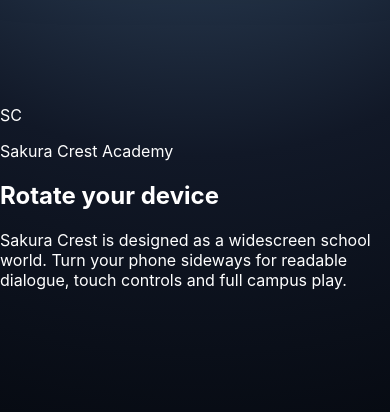
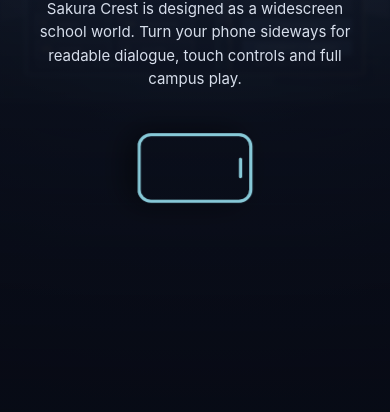
Before and after one commit to alexdevriesxing/Socialgame, a plain HTML site: page index.html in a window 390 px wide. Shown: the part 432-844 px from the top of the page. Drawn offline with Linux system fonts and the light colour scheme.

Commit message:
Polish responsive presentation and rotate prompt

```diff
--- a/styles.css
+++ b/styles.css
@@ -13,6 +13,7 @@
 .creator button { cursor:pointer; color:#fff; background:linear-gradient(#5d89bc,#3e679a); box-shadow:0 4px 12px #0005; }
 .creator button:active { transform:translateY(1px); }
 .hidden { display:none !important; }
+.orientation-hint { display:none; }
 #runtime-status { position:fixed; z-index:1000; left:50%; bottom:max(18px,env(safe-area-inset-bottom)); transform:translate(-50%,140%); width:min(560px,calc(100vw - 32px)); padding:14px 16px; border:1px solid #f1cf70; border-radius:12px; background:#181b2af2; box-shadow:0 18px 60px #000c; color:#fff7e8; display:grid; grid-template-columns:1fr auto; gap:6px 14px; align-items:center; transition:transform .2s ease; }
 #runtime-status.visible { transform:translate(-50%,0); }
 #runtime-status strong { color:#f1cf70; }
@@ -20,3 +21,16 @@
 #runtime-status button { grid-column:2; grid-row:1 / span 2; align-self:stretch; border:1px solid #7599c5; border-radius:8px; padding:8px 12px; color:#fff; background:#385d8d; font-weight:750; cursor:pointer; }
 @media (prefers-reduced-motion:reduce) { *,*::before,*::after { scroll-behavior:auto!important; transition-duration:.001ms!important; animation-duration:.001ms!important; animation-iteration-count:1!important; } }
 @media (max-width:700px) { body{padding:0} #app{border-radius:0}.creator { bottom:4%; } .creator input,.creator button { font-size:13px; padding:8px 10px; } #runtime-status { grid-template-columns:1fr; } #runtime-status button { grid-column:1; grid-row:auto; } }
+@media (orientation:portrait) and (max-width:700px) {
+  body { background:radial-gradient(circle at 50% 18%,#35577b,#111827 58%,#070b13); }
+  #app { opacity:.16; filter:blur(2px) saturate(.7); pointer-events:none; width:100vw; max-width:100vw; align-self:center; }
+  .orientation-hint { position:fixed; z-index:50; inset:0; display:grid; place-content:center; justify-items:center; gap:10px; padding:42px 30px max(42px,env(safe-area-inset-bottom)); text-align:center; color:#fff7e8; background:linear-gradient(180deg,rgba(10,16,31,.35),rgba(8,11,22,.9)); }
+  .orientation-crest { display:grid; place-items:center; width:78px; height:78px; border:3px solid #e5b84b; transform:rotate(45deg); background:#1c1d2b; box-shadow:0 16px 45px #0009; color:#e88ea4; font:900 24px Georgia,serif; }
+  .orientation-crest::first-line { transform:rotate(-45deg); }
+  .orientation-kicker { margin:22px 0 0; color:#e5b84b; font-size:12px; font-weight:800; letter-spacing:.18em; text-transform:uppercase; }
+  .orientation-hint h1 { margin:0; font:800 clamp(30px,9vw,44px) Georgia,serif; }
+  .orientation-hint p:not(.orientation-kicker) { max-width:320px; margin:0; color:#d7deeb; font-size:15px; line-height:1.55; }
+  .orientation-phone { width:68px; height:112px; margin-top:12px; border:3px solid #87c9d8; border-radius:13px; transform:rotate(90deg); box-shadow:0 10px 30px #0008; animation:orientation-pulse 1.8s ease-in-out infinite; }
+  .orientation-phone span { display:block; width:20px; height:3px; margin:7px auto; border-radius:4px; background:#87c9d8; }
+}
+@keyframes orientation-pulse { 0%,100%{transform:rotate(90deg) scale(1)} 50%{transform:rotate(90deg) scale(1.06)} }
```
